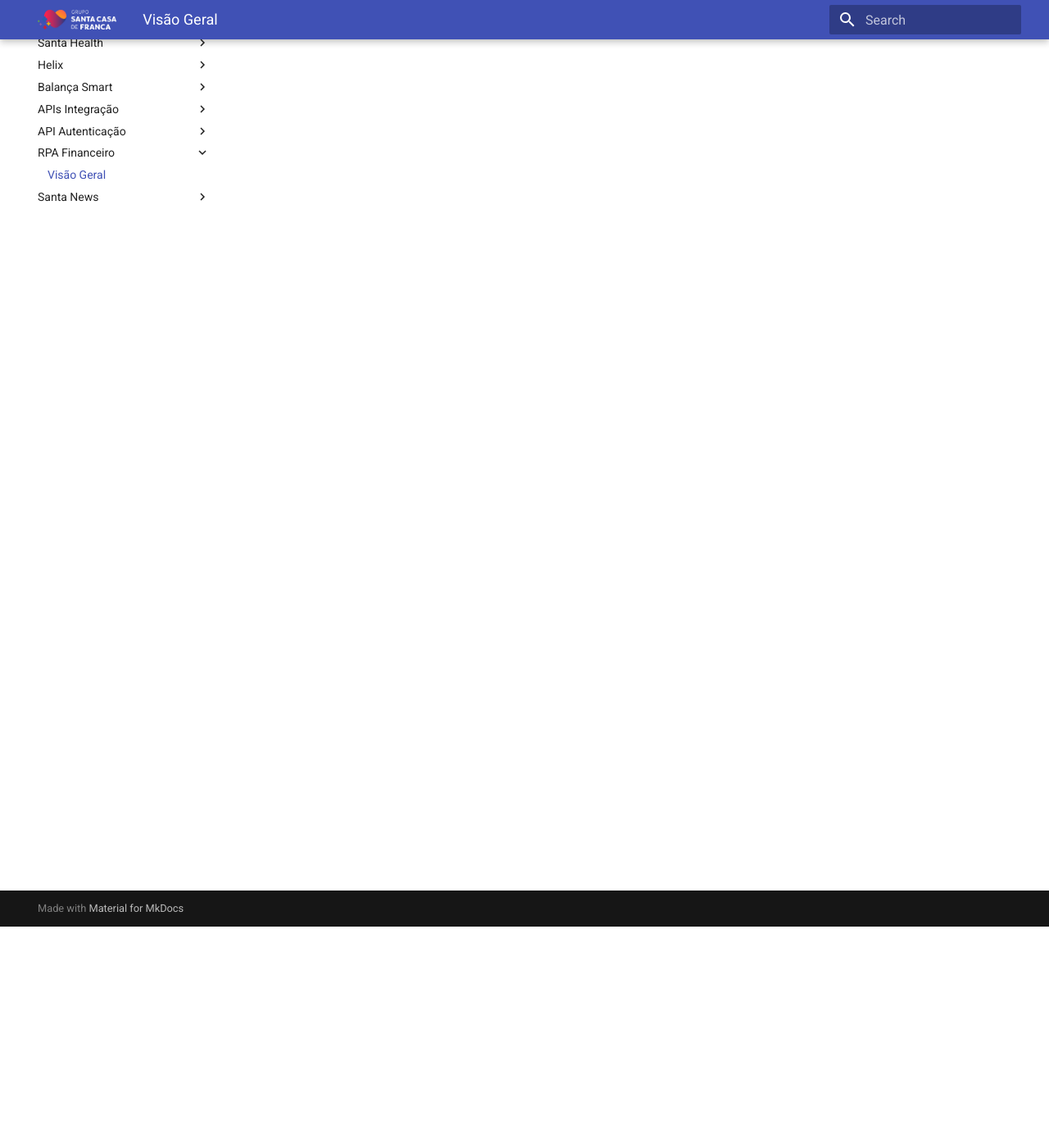
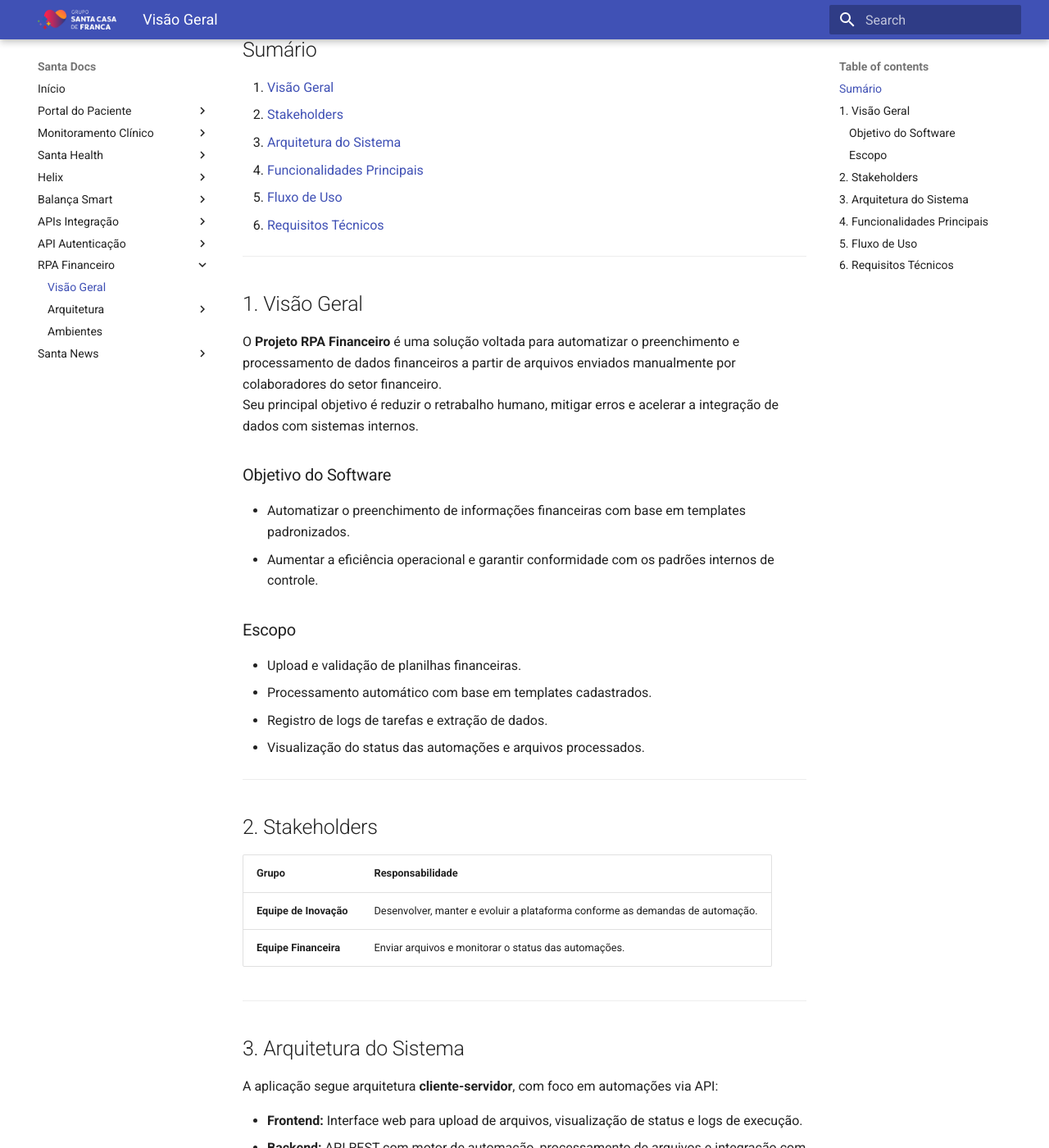
Before and after one commit to Santa-Casa-Franca/santa-docs, an MkDocs documentation site: the page built from docs/rpa-financial/index.md, in a window 1280 px wide and 1400 px high, scrolled down 270 px. Shown: the whole window at 82% size. Built offline with MkDocs 1.6.1 and Material for MkDocs 9.7.7, drawn with Linux system fonts in a browser that asks for light colours; some of the changed text lies outside the part shown.

Commit message:
RPA added

```diff
--- a/docs/rpa-financial/index.md
+++ b/docs/rpa-financial/index.md
@@ -1,3 +1,78 @@
-# 📄 Projeto RPA Financeiro
+# Projeto RPA Financeiro
 
-Essa documentação não está implementada ainda.
+>**Data de Emissão:** 25/09/2025
+
+>**Autor:** Felipe Ferreira
+
+---
+
+## Sumário
+1. [Visão Geral](#visao-geral)
+2. [Stakeholders](#stakeholders)
+3. [Arquitetura do Sistema](#arquitetura-do-sistema)
+4. [Funcionalidades Principais](#funcionalidades-principais)
+5. [Fluxo de Uso](#fluxo-de-uso)
+6. [Requisitos Técnicos](#requisitos-tecnicos)
+
+---
+
+## 1. Visão Geral {#visao-geral}
+O **Projeto RPA Financeiro** é uma solução voltada para automatizar o preenchimento e processamento de dados financeiros a partir de arquivos enviados manualmente por colaboradores do setor financeiro.
+Seu principal objetivo é reduzir o retrabalho humano, mitigar erros e acelerar a integração de dados com sistemas internos.
+
+### Objetivo do Software
+- Automatizar o preenchimento de informações financeiras com base em templates padronizados.
+- Aumentar a eficiência operacional e garantir conformidade com os padrões internos de controle.
+
+### Escopo
+- Upload e validação de planilhas financeiras.
+- Processamento automático com base em templates cadastrados.
+- Registro de logs de tarefas e extração de dados.
+- Visualização do status das automações e arquivos processados.
+
+---
+
+## 2. Stakeholders {#stakeholders}
+
+| Grupo                     | Responsabilidade                                                                |
+|---------------------------|---------------------------------------------------------------------------------|
+| **Equipe de Inovação**    | Desenvolver, manter e evoluir a plataforma conforme as demandas de automação. |
+| **Equipe Financeira**     | Enviar arquivos e monitorar o status das automações.                          |
+
+---
+
+## 3. Arquitetura do Sistema {#arquitetura-do-sistema}
+A aplicação segue arquitetura **cliente-servidor**, com foco em automações via API:
+
+- **Frontend:** Interface web para upload de arquivos, visualização de status e logs de execução.
+- **Backend:** API REST com motor de automação, processamento de arquivos e integração com serviços externos.
+- **Banco de Dados:**  PostgreSQL.
+
+---
+
+## 4. Funcionalidades Principais {#funcionalidades-principais}
+- **Upload de Arquivos**: envio de planilhas financeiras no formato esperado.
+- **Templates Personalizados**: definição de mapeamento para diferentes tipos de arquivos.
+- **Processamento Automático**: extração e preenchimento automatizado dos dados.
+
+---
+
+## 5. Fluxo de Uso {#fluxo-de-uso}
+1. Colaborador realiza o upload de um arquivo no sistema.
+2. O sistema identifica o template e processa o arquivo.
+3. O colaborador acompanha o status da automação.
+4. Os dados extraídos são armazenados.
+
+---
+
+## 6. Requisitos Técnicos {#requisitos-tecnicos}
+- **Linguagens:** TypeScript
+- **Frameworks Frontend:** Next.js 15, React
+- **Frameworks Backend:** NestJS, Sequelize ORM
+- **Bibliotecas de UI:** Material UI (MUI), Emotion
+- **Banco de Dados:** PostgreSQL
+- **Hospedagem e Containerização:** Docker
+
+---
+
+📌 **Observação:** Esta documentação deverá ser mantida atualizada a cada modificação estrutural ou de integração na API para garantir a rastreabilidade e conformidade com os requisitos institucionais de segurança.
--- a/mkdocs.yml
+++ b/mkdocs.yml
@@ -63,6 +63,11 @@ nav:
 
   - RPA Financeiro:
       - Visão Geral: rpa-financial/index.md
+      - Arquitetura:
+          - API: rpa-financial/arquitetura/backend_api.md
+          - Web Admin: rpa-financial/arquitetura/painel_admin.md
+          - Banco de Dados: rpa-financial/arquitetura/banco_dados.md
+      - Ambientes: rpa-financial/ambientes/index.md
 
   - Santa News:
       - Visão Geral: santa-news/index.md
```
Also changed, not shown: docs/rpa-financial/arquitetura/backend_api.md (added, +81 -0 lines), docs/rpa-financial/arquitetura/banco_dados.md (added, +29 -0 lines), docs/rpa-financial/arquitetura/painel_admin.md (added, +100 -0 lines), docs/rpa-financial/ambientes/index.md (added).
